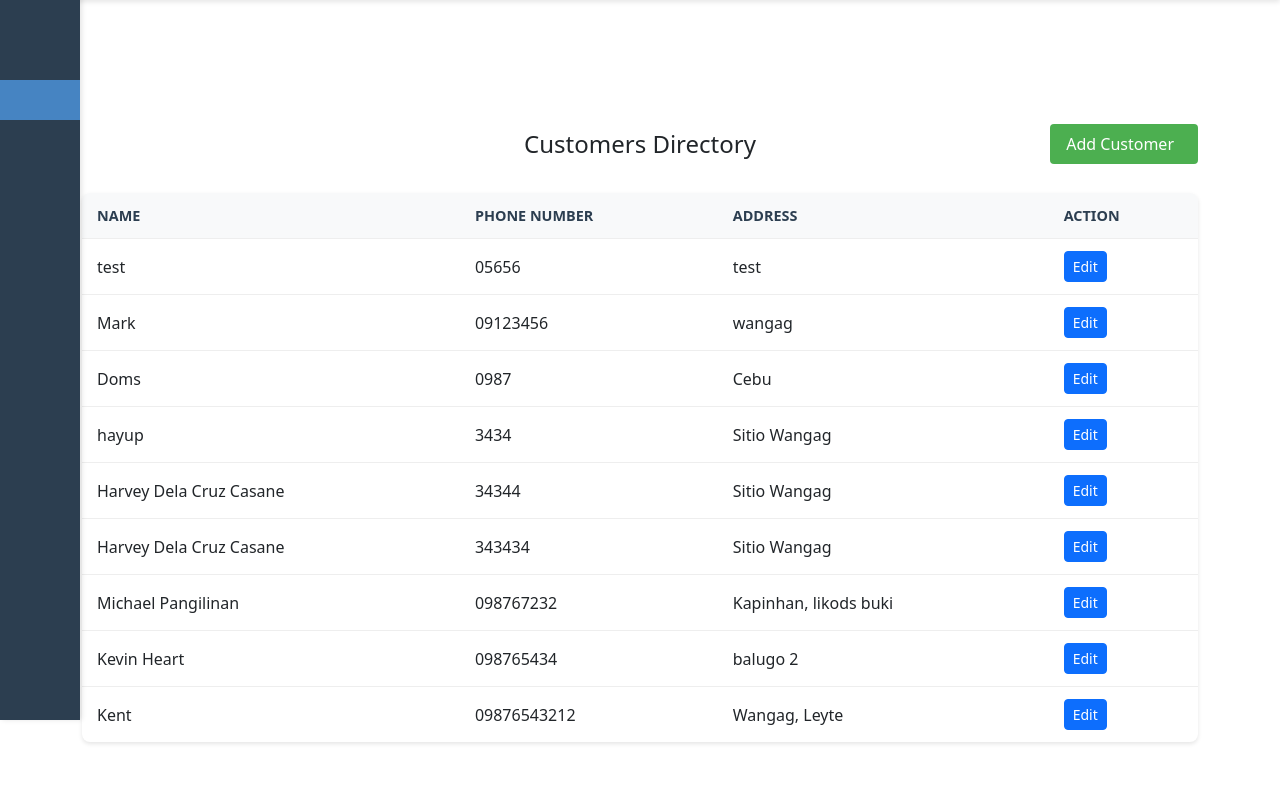
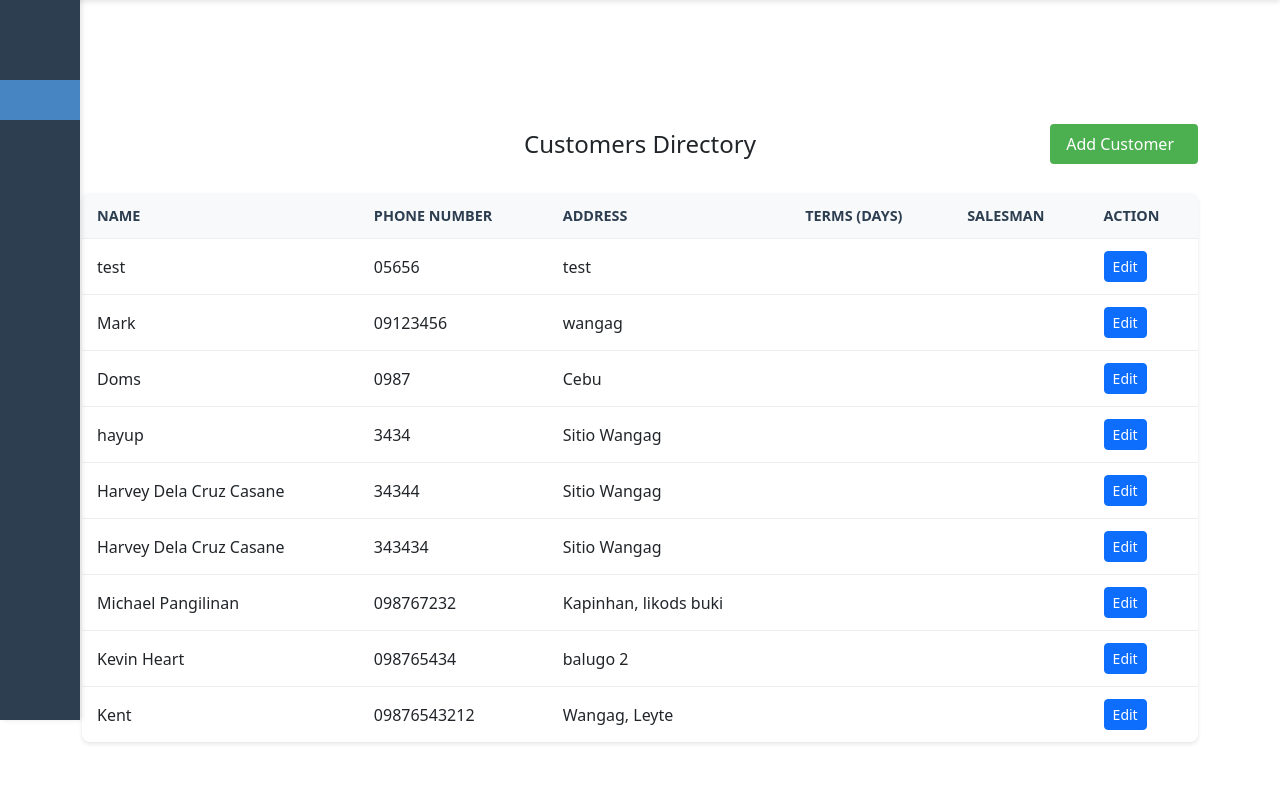
Before and after one commit to SiHarv/GOP-POS-System, a PHP site: page /views/customers/customers.php in a window 1280 px wide. Shown: the part 80-886 px from the top of the page. Run offline with PHP 8.4, Linux system fonts and the light colour scheme; data comes from the database, SQL or seed files in the repository; data that the repository does not hold is empty; some libraries are stand-ins or nearby versions.

Commit message:
Modified: added terms and salesman in customer modifed dropdown in items

```diff
--- a/controller/backend_customers.php
+++ b/controller/backend_customers.php
@@ -24,9 +24,9 @@ class CustomersController {
 
     public function addCustomer($data) {
         try {
-            $sql = "INSERT INTO customers (name, phone_number, address) VALUES (?, ?, ?)";
+            $sql = "INSERT INTO customers (name, phone_number, address, terms, salesman) VALUES (?, ?, ?, ?, ?)";
             $stmt = $this->conn->prepare($sql);
-            $stmt->bind_param("sss", $data['name'], $data['phone_number'], $data['address']);
+            $stmt->bind_param("sssss", $data['name'], $data['phone_number'], $data['address'], $data['terms'], $data['salesman']);
 
             if ($stmt->execute()) {
                 $lastInsertId = $this->conn->insert_id;
@@ -36,7 +36,9 @@ class CustomersController {
                         'id' => $lastInsertId,
                         'name' => $data['name'],
                         'phone_number' => $data['phone_number'],
-                        'address' => $data['address']
+                        'address' => $data['address'],
+                        'terms' => $data['terms'],
+                        'salesman' => $data['salesman']
                     ]
                 ];
             } else {
@@ -55,13 +57,15 @@ class CustomersController {
 
     public function editCustomer($data) {
         try {
-            $sql = "UPDATE customers SET name = ?, phone_number = ?, address = ? WHERE id = ?";
+            $sql = "UPDATE customers SET name = ?, phone_number = ?, address = ?, terms = ?, salesman = ? WHERE id = ?";
             $stmt = $this->conn->prepare($sql);
-            $stmt->bind_param("sssi",
+            $stmt->bind_param("sssssi",
                 $data['name'],
                 $data['phone_number'],
                 $data['address'],
-                $data['id']
+                $data['terms'],
+                $data['salesman'],
+                $data['id'],
             );
 
             if ($stmt->execute()) {
--- a/js/customers.js
+++ b/js/customers.js
@@ -13,12 +13,16 @@ $(document).ready(function() {
         const name = $(this).data('name');
         const phone = $(this).data('phone');
         const address = $(this).data('address');
+        const terms = $(this).data('terms');
+        const salesman = $(this).data('salesman');
 
         // Populate form fields
         $('#edit_customer_id').val(id);
         $('#edit_name').val(name);
         $('#edit_phone_number').val(phone);
         $('#edit_address').val(address);
+        $('#edit_terms').val(terms);
+        $('#edit_salesman').val(salesman);
 
         // Show modal
         editCustomerModal.show();
--- a/styles/charge.css
+++ b/styles/charge.css
@@ -1,3 +1,8 @@
+*{
+    margin: 0;
+    padding: 0;
+    box-sizing: border-box;
+}
 .main-content {
     padding-top: 10rem;
 }
--- a/views/customers/customers.php
+++ b/views/customers/customers.php
@@ -46,6 +46,8 @@ try {
                                 <th>Name</th>
                                 <th>Phone Number</th>
                                 <th>Address</th>
+                                <th>Terms (days)</th>
+                                <th>Salesman</th>
                                 <th>Action</th>
                             </tr>
                         </thead>
@@ -55,12 +57,16 @@ try {
                                 <td><?php echo $customer['name']; ?></td>
                                 <td><?php echo $customer['phone_number']; ?></td>
                                 <td><?php echo $customer['address']; ?></td>
+                                <td><?php echo $customer['terms']; ?></td>
+                                <td><?php echo $customer['salesman']; ?></td>
                                 <td>
                                     <button class="btn btn-sm btn-primary edit-btn"
                                             data-id="<?php echo $customer['id']; ?>"
                                             data-name="<?php echo $customer['name']; ?>"
                                             data-phone="<?php echo $customer['phone_number']; ?>"
-                                            data-address="<?php echo $customer['address']; ?>">
+                                            data-address="<?php echo $customer['address']; ?>"
+                                            data-terms="<?php echo $customer['terms']; ?>"
+                                            data-salesman="<?php echo $customer['salesman']; ?>">
                                         <span class="iconify" data-icon="mdi:pencil" data-width="16"></span>
                                         Edit
                                     </button>
--- a/views/customers/customersAddModal.php
+++ b/views/customers/customersAddModal.php
@@ -10,15 +10,27 @@
                     <input type="hidden" name="action" value="add">
                     <div class="mb-3">
                         <label for="name" class="form-label">Customer Name</label>
-                        <input type="text" class="form-control" id="name" name="name" required>
+                        <input type="text" class="form-control" id="name" name="name" placeholder="Enter customer name" required>
                     </div>
                     <div class="mb-3">
                         <label for="phone_number" class="form-label">Phone Number</label>
-                        <input type="text" class="form-control" id="phone_number" name="phone_number" required>
+                        <input type="text" class="form-control" id="phone_number" name="phone_number" placeholder="Enter customer's phone number" required>
                     </div>
                     <div class="mb-3">
                         <label for="address" class="form-label">Address</label>
-                        <textarea class="form-control" id="address" name="address" rows="3" required></textarea>
+                        <textarea class="form-control" id="address" name="address" rows="3" placeholder="Enter customer's address (delivery address)" required></textarea>
+                    </div>
+                    <div class="mb-3">
+                        <label for="terms" class="form-label">Terms (COD / monthly payment, etc.)</label>
+                        <select class="form-select" id="terms" name="terms" required>
+                            <option value="COD">COD</option>
+                            <option value="Monthly payment">Monthly payment</option>
+                            <!-- <option value="BOX">BOX</option> -->
+                        </select>
+                    </div>
+                    <div class="mb-3">
+                        <label for="salesman" class="form-label">Salesman:</label>
+                        <input type="text" name="salesman" id="salesman" class="form-control" placeholder="Enter salesman name" required>
                     </div>
                     <div class="modal-footer px-0 pb-0">
                         <button type="button" class="btn btn-secondary" data-bs-dismiss="modal">Close</button>
--- a/views/customers/customersEditModal.php
+++ b/views/customers/customersEditModal.php
@@ -21,6 +21,22 @@
                         <label for="edit_address" class="form-label">Address</label>
                         <textarea class="form-control" id="edit_address" name="address" rows="3" required></textarea>
                     </div>
+                    <div class="mb-3">
+                        <label for="edit_terms" class="form-label">Terms (COD / monthly payment, etc.)</label>
+                        <select class="form-select mt-2" id="edit_terms" name="terms" required>
+                            <option value="COD">COD</option>
+                            <option value="Monthly payment">Monthly payment</option>
+                            <!-- <option value="BOX">BOX</option> -->
+                        </select>
+                    </div>
+                    <!-- <div class="mb-3">
+                        <label for="edit_terms" class="form-label">Terms (COD / monthly payment)</label>
+                        <input type="text" class="form-control mt-2" id="edit_terms" name="terms" required>
+                    </div> -->
+                    <div class="mb-3">
+                        <label for="edit_salesman" class="form-label">Salesman:</label>
+                        <input type="text" name="salesman" id="edit_salesman" class="form-control" required>
+                    </div>
                     <div class="modal-footer px-0 pb-0">
                         <button type="submit" class="btn btn-primary">Save Changes</button>
                         <button type="button" class="btn btn-secondary" data-bs-dismiss="modal">Close</button>
--- a/views/items/items.php
+++ b/views/items/items.php
@@ -59,7 +59,7 @@ try {
                             <?php foreach ($items as $item): ?>
                             <tr>
                             <td><?php echo isset($item['date_added']) ? date('Y-m-d H:i', strtotime($item['date_added'])) : '-'; ?></td>
-                                <td><?php echo isset($item['quantity_added']) ? $item['quantity_added'] : '0'; ?></td>
+                                <td><?php echo isset($item['quantity_added']) ? $item['quantity_added'] : '0', " (new)"; ?></td>
                                 <td><?php echo $item['stock']; ?></td>
                                 <td><?php echo $item['sold_by']; ?></td>
                                 <td><?php echo $item['name']; ?></td>
--- a/views/renderParts/sidebar.php
+++ b/views/renderParts/sidebar.php
@@ -1,17 +1,17 @@
 <div class="sidebar">
-    <a href="../receipts/receipts.php" class="sidebar-icon" title="Go to Receipts">
+    <a href="../receipts/receipts.php" class="sidebar-icon" title="Receipts">
         <span class="iconify" data-icon="mdi:receipt" data-width="32" data-height="32"></span>
     </a>
-    <a href="../charge/charge.php" class="sidebar-icon" title="Go to Charge">
+    <a href="../charge/charge.php" class="sidebar-icon" title="Charge">
         <span class="iconify" data-icon="material-symbols:shopping-cart-checkout-rounded" data-width="32" data-height="32"></span>
     </a>
-    <a href="../customers/customers.php" class="sidebar-icon" title="Go to Customers">
+    <a href="../customers/customers.php" class="sidebar-icon" title="Customers">
         <span class="iconify" data-icon="material-symbols:person-add-outline" data-width="32" data-height="32"></span>
     </a>
-    <a href="../items/items.php" class="sidebar-icon" title="Go to Items">
+    <a href="../items/items.php" class="sidebar-icon" title="Items">
         <span class="iconify" data-icon="proicons:box-add" data-width="32" data-height="32"></span>
     </a>
-    <a href="../sales/sales.php" class="sidebar-icon" title="Go to Sales">
+    <a href="../sales/sales.php" class="sidebar-icon" title="Sales">
         <span class="iconify" data-icon="carbon:sales-ops" data-width="32" data-height="32"></span>
     </a>
 </div>
```
Also changed, not shown: views/items/itemsAddModal.php (+6 -5 lines), views/items/itemsEditModal.php (+10 -1 lines), index.php (renamed from index.html).
